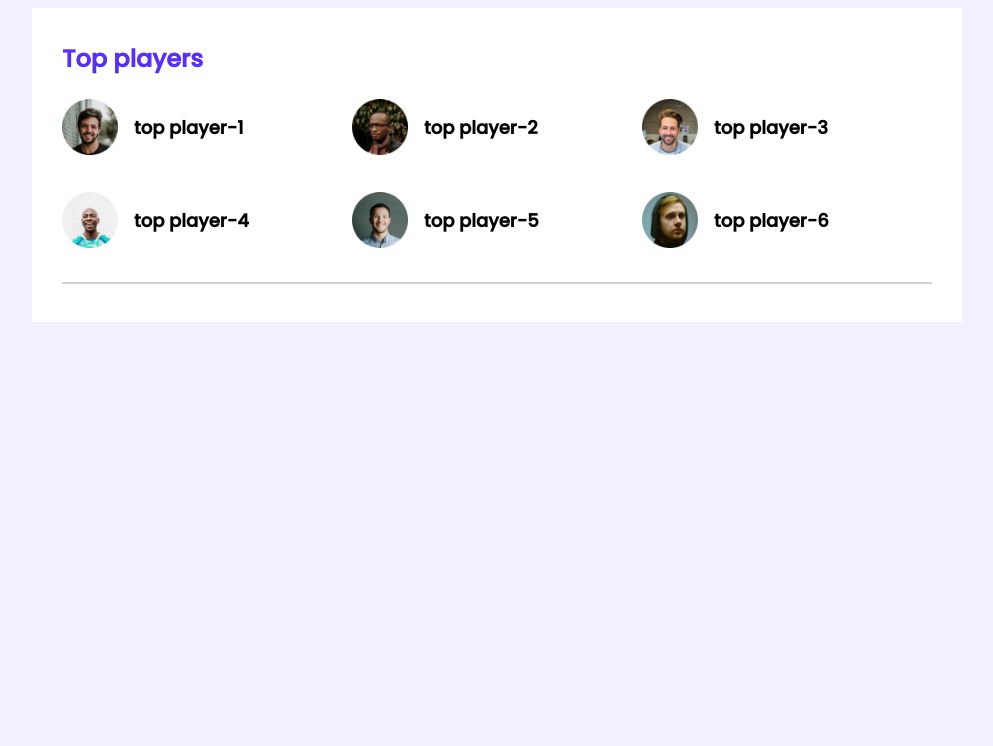
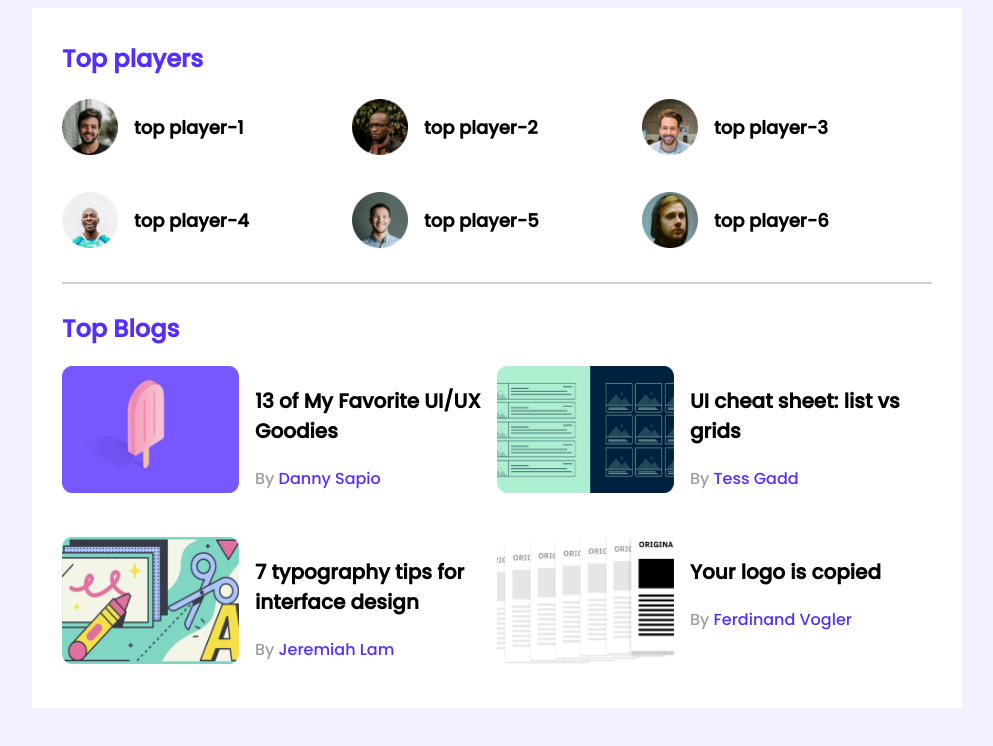
Before and after one commit to ImdadulPabon/leader-board-css3, a plain HTML site: page index.html in a window 1280 px wide. Shown: the whole page, without its empty margins (143-1136 px from the left). Drawn offline with Linux system fonts and the light colour scheme.

Commit message:
bloges added

```diff
--- a/index.html
+++ b/index.html
@@ -50,6 +50,51 @@
                 </div>
             </div>
             <hr>
+            <div class="top-blogs">
+                <h2 class="section-title">Top Blogs</h2>
+                <div class="blogs">
+                    <article class="blog">
+                        <div class="thumbnail">
+                            <img src="images/blogs/blog-1.png" alt="">
+                        </div>
+                        <div class="blog-info">
+                            <h3 class="blog-title">13 of My Favorite UI/UX Goodies</h3>
+                            <p class="blog-author">By <a href="">Danny Sapio</a></p>
+                        </div>
+                    </article>
+                    <article class="blog">
+                        <div class="thumbnail">
+                            <img src="images/blogs/blog-2.png" alt="">
+                        </div>
+                        <div class="blog-info">
+                            <h3 class="blog-title">UI cheat sheet:
+                                list vs grids</h3>
+                            <p class="blog-author">By <a href=""> Tess Gadd</a></p>
+                        </div>
+                    </article>
+                    <article class="blog">
+                        <div class="thumbnail">
+                            <img src="images/blogs/blog-3.png" alt="">
+                        </div>
+                        <div class="blog-info">
+                            <h3 class="blog-title">7 typography tips
+                                for interface design</h3>
+                            <p class="blog-author">By <a href="">Jeremiah Lam</a></p>
+                        </div>
+                    </article>
+                    <article class="blog">
+                        <div class="thumbnail">
+                            <img src="images/blogs/blog-4.png" alt="">
+                        </div>
+                        <div class="blog-info">
+                            <h3 class="blog-title">Your logo is
+                                copied</h3>
+                            <p class="blog-author">By <a href="">Ferdinand Vogler</a></p>
+                        </div>
+                    </article>
+                </div>
+
+            </div>
         </section>
     </main>
 </body>
--- a/styles/style.css
+++ b/styles/style.css
@@ -11,6 +11,7 @@ body{
 main{
     display: flex;
     justify-content: center;
+
 }
 .container{
     background-color: #FFFFFF;
@@ -19,6 +20,7 @@ main{
 }
 hr{
     border: 1px solid #D1D1D1;
+    margin-bottom: 27px;
 }
 /* top players style */
 .section-title{
@@ -45,3 +47,31 @@ hr{
     margin-left: 16px;
     font-size: 18px;
 }
+/* top blog styles */
+.blogs{
+    display: grid;
+    grid-template-columns: repeat(2, 1fr);
+    grid-row-gap: 30px;
+}
+.blog{
+    display: flex;
+}
+.blog .thumbnail img{
+    width: 177px;
+    height: 127px;
+}
+.blog-info{
+    margin-left: 16px;
+}
+.blog-title{
+    font-size: 20px;
+}
+.blog-author{
+    color: #9F9F9F;
+    font-size: 16px;
+}
+.blog-author a{
+    text-decoration: none;
+    font-size: 16px;
+    color: #562EFF;
+}
```
